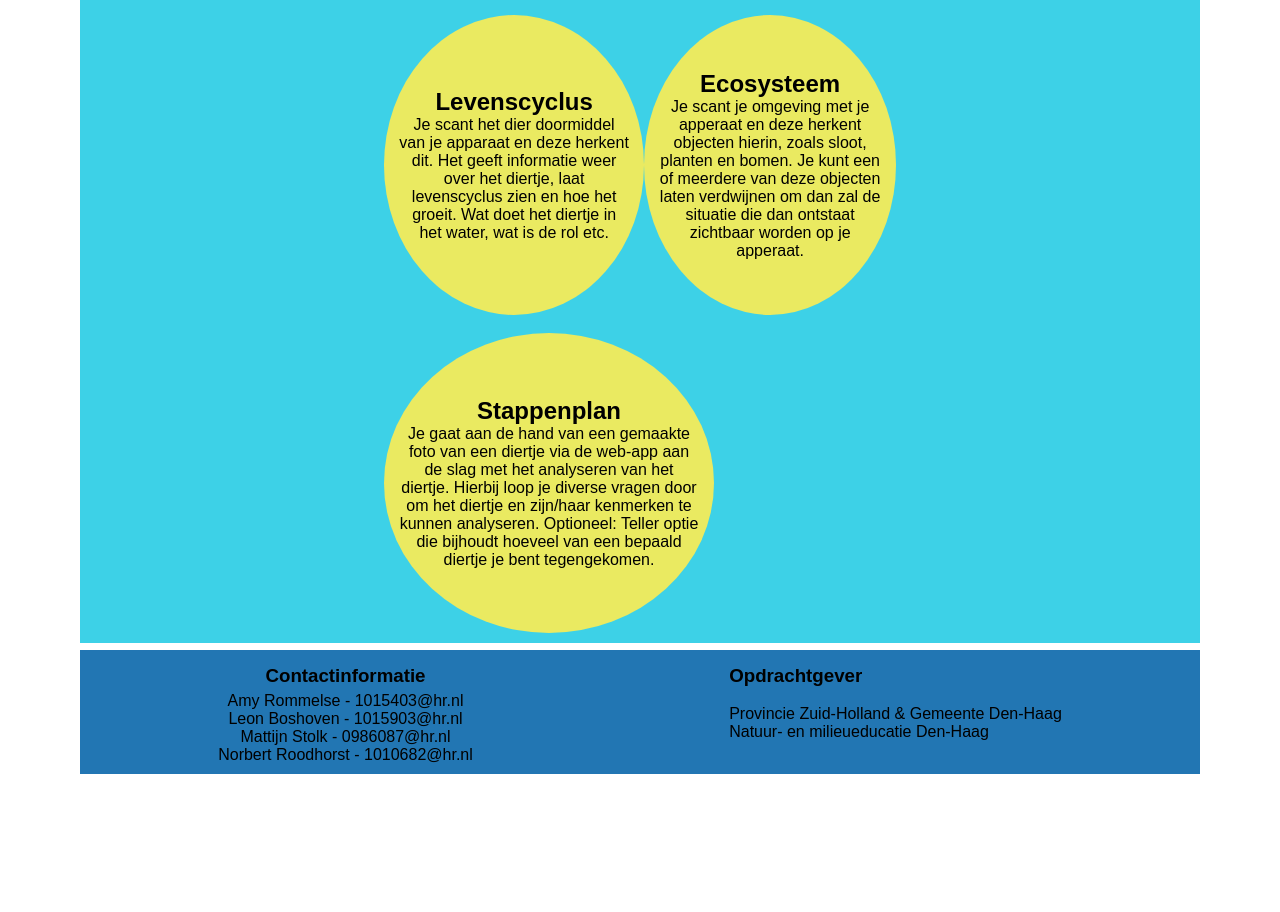
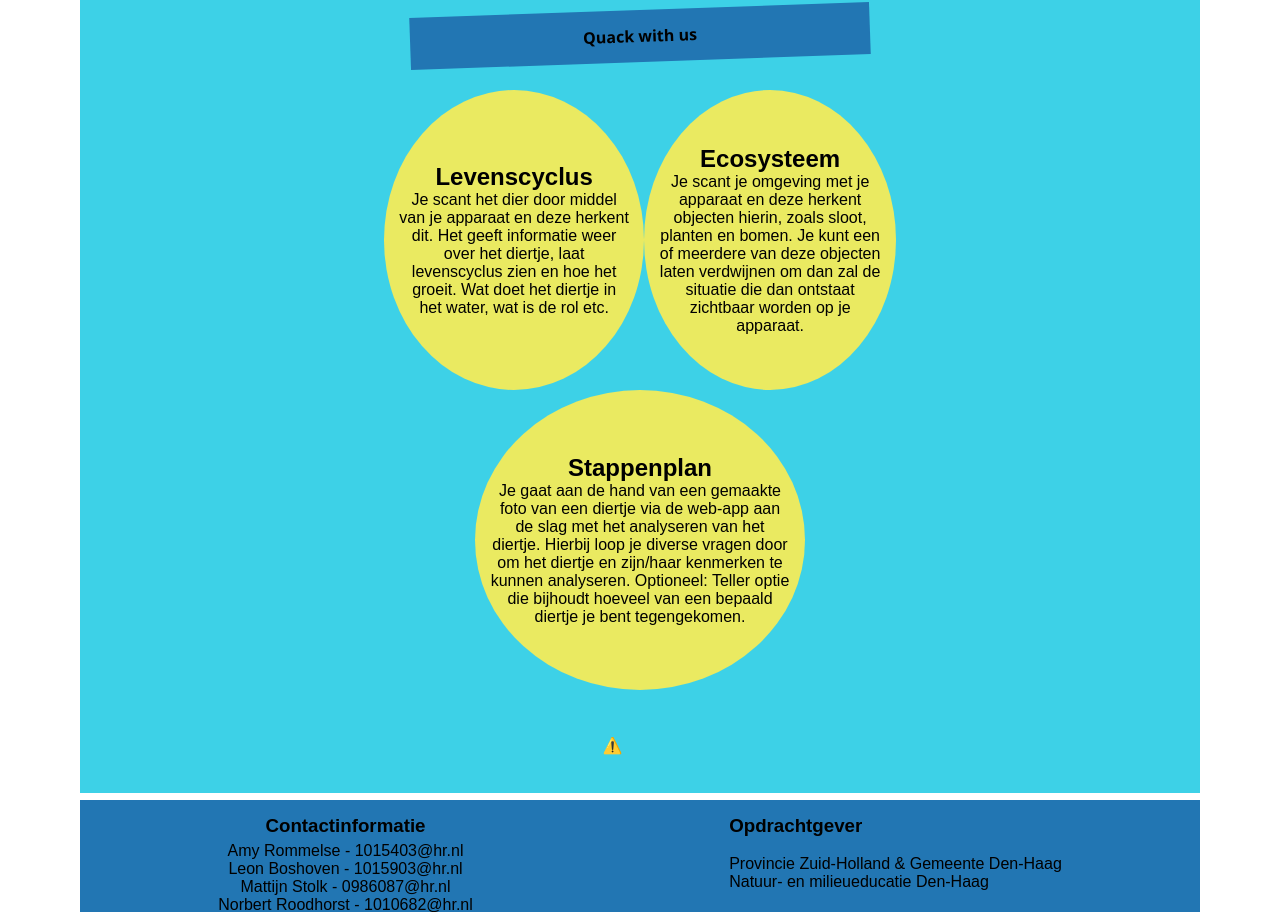
Before and after one commit to Team-Eendt/onepager, a plain HTML site: page src/index.html in a window 1280 px wide. Shown: the part 224-1136 px from the top of the page. Before the commit the page ends 998 px from the top, so only its background shows below. Drawn offline with nearby package versions, Linux system fonts and the light colour scheme; no server answers.

Commit message:
Style changes and duck animations

```diff
--- a/src/css/main.css
+++ b/src/css/main.css
@@ -95,6 +95,11 @@ main {
     max-width: 40vw;
     font-family: Arial, serif;
     padding: 10px;
+    justify-content: center;
+}
+
+.concept-wrapper {
+    width: 100vw;
 }
 
 .concept {
@@ -105,8 +110,8 @@ main {
     display: table-cell;
     text-align: center;
     vertical-align: middle;
+    padding-right: 15px;
     padding-left: 15px;
-    padding-right: 15px;
 }
 
 .concept2 {
@@ -114,16 +119,20 @@ main {
     height: 300px;
     border-radius:50%;
     background: #eaea61;
-    display: table-cell;
+    flex-direction: column;
     text-align: center;
     vertical-align: middle;
     padding-left: 15px;
     padding-right: 15px;
+    justify-content: center;
+    align-content: center;
+    display: grid;
 }
 
-.concept h2 {
+.concept2 h2 {
     text-align: center;
     font-family: Arial, serif;
+
 }
 
 #pond {
--- a/src/index.html
+++ b/src/index.html
@@ -7,10 +7,13 @@
     <meta http-equiv="X-UA-Compatible" content="ie=edge">
     <link rel="stylesheet" href="./css/main.css">
     <script defer src="js/main.js"></script>
+    <script src="https://unpkg.com/@lottiefiles/lottie-player@latest/dist/lottie-player.js"></script>
+    <script src="https://unpkg.com/@lottiefiles/lottie-player@latest/dist/lottie-player.js"></script>
     <title>Team Eendt</title>
 </head>
 <body>
     <header>
+        <lottie-player src="https://assets4.lottiefiles.com/private_files/lf30_oiaetlzu.json"  background="transparent"  speed="1"  style="width: 75px; height: 75px;"  loop  autoplay></lottie-player>
         <h1>Team Eendt</h1>
         <section id="team">
             <div id="ducks-wrapper">
@@ -41,7 +44,7 @@
             <div class="concept">
                 <h2>Levenscyclus</h2>
                 <p>
-                    Je scant het dier doormiddel van je apparaat en deze herkent dit.
+                    Je scant het dier door middel van je apparaat en deze herkent dit.
                     Het geeft informatie weer over het diertje, laat levenscyclus zien en hoe het groeit.
                     Wat doet het diertje in het water, wat is de rol etc.
                 </p>
@@ -49,11 +52,10 @@
             <div class="concept">
                 <h2>Ecosysteem</h2>
                 <p>
-                    Je scant je omgeving met je apperaat en deze herkent objecten hierin, zoals sloot, planten en bomen.
-                    Je kunt een of meerdere van deze objecten laten verdwijnen om dan zal de situatie die dan ontstaat zichtbaar worden op je apperaat.
+                    Je scant je omgeving met je apparaat en deze herkent objecten hierin, zoals sloot, planten en bomen.
+                    Je kunt een of meerdere van deze objecten laten verdwijnen om dan zal de situatie die dan ontstaat zichtbaar worden op je apparaat.
                 </p>
             </div>
-            <br>
             <div class="concept2">
                 <h2>Stappenplan</h2>
                 <p>
@@ -62,7 +64,9 @@
                     Optioneel: Teller optie die bijhoudt hoeveel van een bepaald diertje je bent tegengekomen.
                 </p>
             </div>
-            <div id="pond">pond</div>
+<!--            <div id="pond">pond</div>-->
+            <br>
+            <lottie-player src="https://assets4.lottiefiles.com/packages/lf20_ZPUaZPkwKZ.json" mode="bounce" background="transparent"  speed="1"  style="width: 75px; height: 75px;"  loop  autoplay></lottie-player>
         </section>
 
     </main>
```
